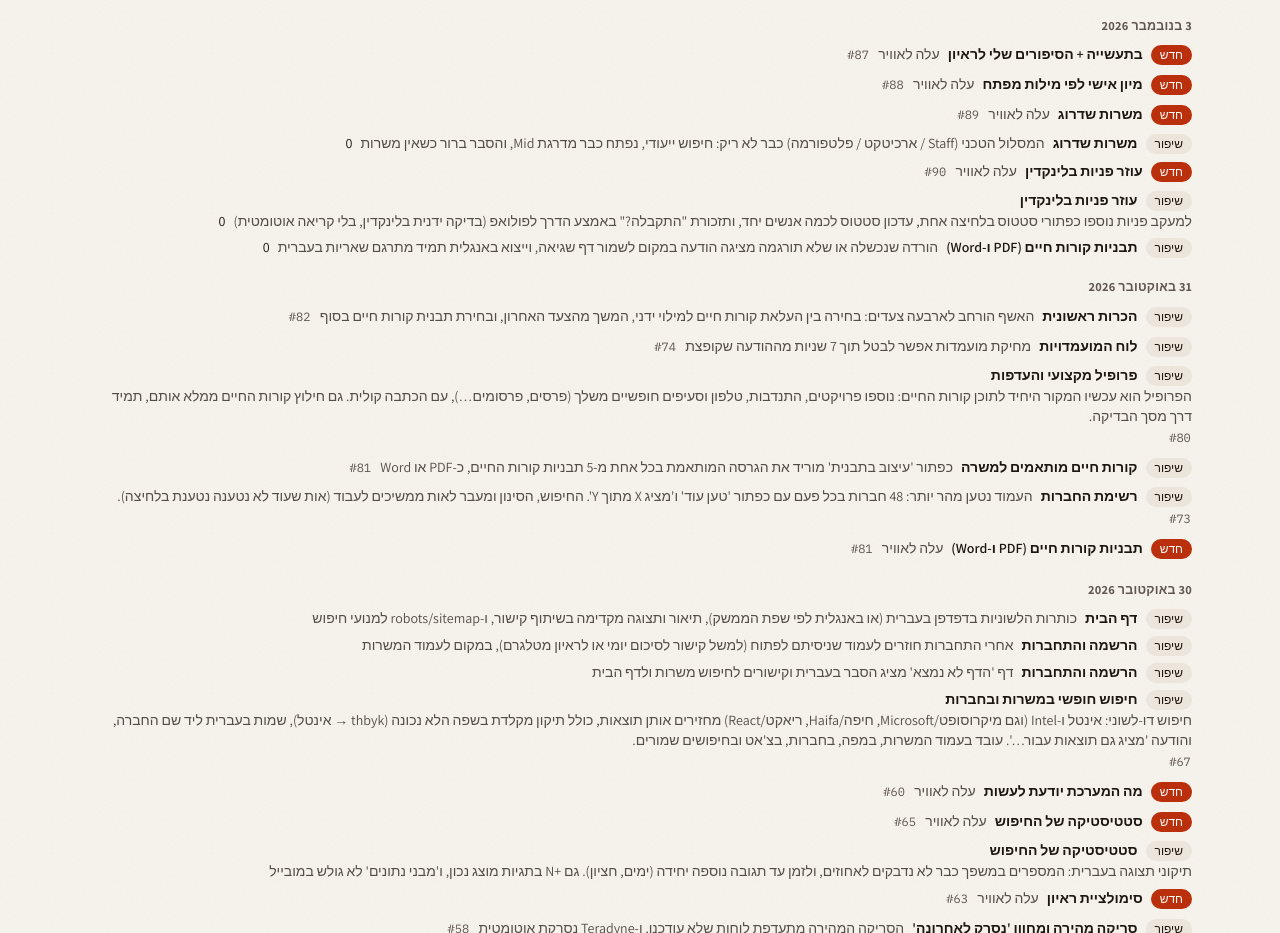
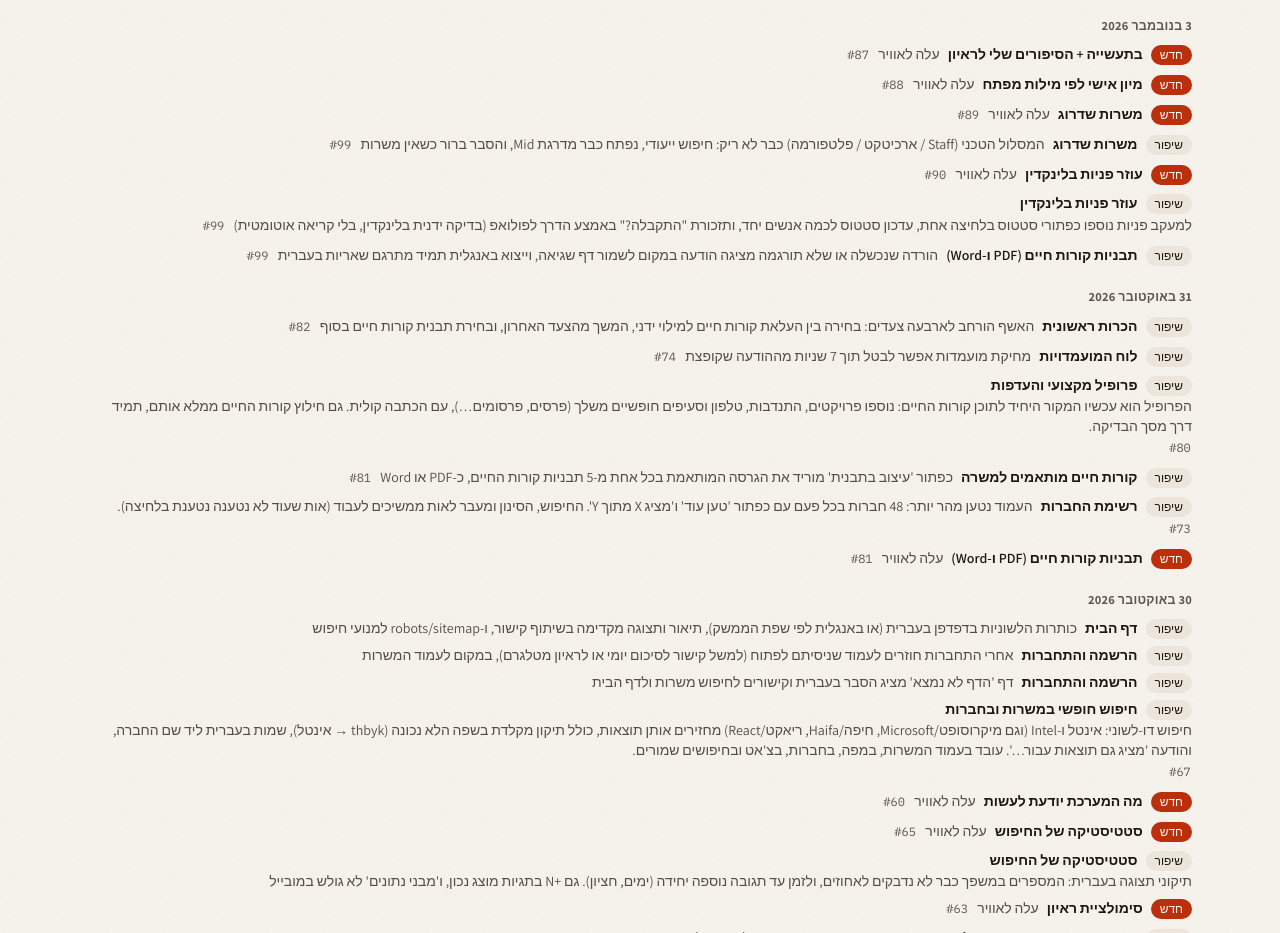
Before and after one commit to guyhazut2000/job-hunt, a Next.js app: page /features in a window 1280 px wide. Shown: the part 9880-10813 px from the top of the page. Built offline with nearby package versions, Linux system fonts and the light colour scheme; no server answers; a web font is replaced by a local one.

Commit message:
chore(features): link #99 in registry updates

```diff
--- a/src/features/registry.ts
+++ b/src/features/registry.ts
@@ -243,7 +243,7 @@ export const FEATURES: Feature[] = [
       {
         date: "2026-11-03",
         text: 'למעקב פניות נוספו כפתורי סטטוס בלחיצה אחת, עדכון סטטוס לכמה אנשים יחד, ותזכורת "התקבלה?" באמצע הדרך לפולואפ (בדיקה ידנית בלינקדין, בלי קריאה אוטומטית)',
-        pr: 0,
+        pr: 99,
       },
     ],
     keywords: ["linkedin", "outreach", "referral", "follow-up", "streak", "daily goal", "networking"],
@@ -661,7 +661,7 @@ export const FEATURES: Feature[] = [
       {
         date: "2026-11-03",
         text: "המסלול הטכני (Staff / ארכיטקט / פלטפורמה) כבר לא ריק: חיפוש ייעודי, נפתח כבר מדרגת Mid, והסבר ברור כשאין משרות",
-        pr: 0,
+        pr: 99,
       },
     ],
     keywords: ["step up", "career ladder", "seniority", "gap analysis", "senior", "staff", "tech lead"],
@@ -989,7 +989,7 @@ export const FEATURES: Feature[] = [
       {
         date: "2026-11-03",
         text: "הורדה שנכשלה או שלא תורגמה מציגה הודעה במקום לשמור דף שגיאה, וייצוא באנגלית תמיד מתרגם שאריות בעברית",
-        pr: 0,
+        pr: 99,
       },
     ],
     keywords: ["cv templates", "resume", "pdf", "docx", "word", "drag and drop", "rtl"],
```
